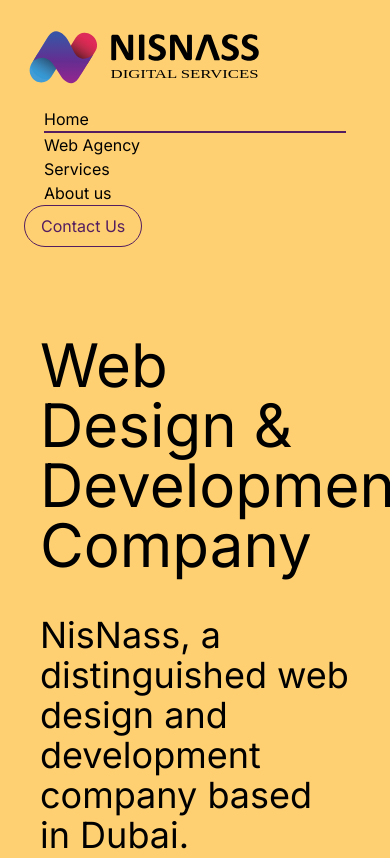
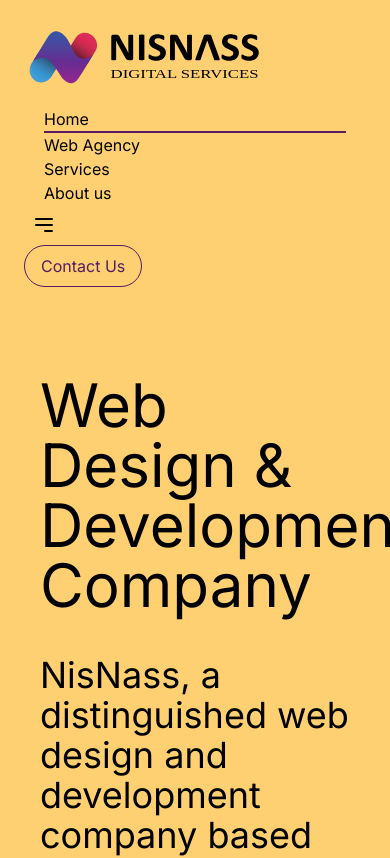
Before and after one commit to IrfanG-cloud/nisnass, a Next.js app: page /components/layout/header in a window 390 px wide. Shown: the top 858 px of the page. Built offline with nearby package versions, Linux system fonts and the light colour scheme.

Commit message:
responsive menu

```diff
--- a/src/app/components/layout/footer/page.tsx
+++ b/src/app/components/layout/footer/page.tsx
@@ -13,7 +13,7 @@ export default function Footer(){
                 </div>
             </div>
             <div className="md:flex pt-10">
-                <div className="w-1/2">
+                <div className="md:w-1/2">
                 <Image src="/final_logo.svg" width={200} height={200} alt="" />
                 <p className="py-10">
                 We are a full-service web agency / digital agency in Dubai that helps companies with digital marketing and by developing fast and converting websites and homepages in WordPress.
@@ -22,7 +22,7 @@ We are data and results driven and advocate building long-term value through mea
                 </p>
                 <h1 className="text-2xl font-bold">in</h1>
                 </div>
-                <div className="w-1/2">
+                <div className="md:w-1/2">
                     <div>
                     <h1 className="text-4xl">Web Development & Design company Nisnass</h1>
                     <div className="pt-10"><span>Galax (Great Nash AB)</span></div>
--- a/src/app/components/layout/header/navbar/page.tsx
+++ b/src/app/components/layout/header/navbar/page.tsx
@@ -1,7 +1,18 @@
+"use client";
+
 import Link from "next/link"
+import React, { useState } from "react";
+
 
 export default function Navbar () {
+
+    const [isClick, setisClick] = useState(false);
+
+    const toggleNavbar = () : void =>{
+        setisClick(!isClick)
+    }
   return (
+    <div>
     <div>
         <ul className='md:flex justify-around text-md'>
         <li className='md:inline-block mx-5 border-b-2 border-b-[#531D60]'>
@@ -18,5 +29,45 @@ export default function Navbar () {
         </li>
         </ul>
     </div>
+    <div className="md:hidden flex items-center">
+        <button className="inline-flex items-center justify-center p-2 focus:outline-none focus:ring-2 focus:ring-insert focuse:ring-white"
+        onClick={toggleNavbar}
+        >
+            {isClick ? (
+                <svg
+                className="h-6 w-6"
+                xmlns="http://www.w3.org/2000/svg"
+                fill="none"
+                viewBox="0 0 24 24"
+                stroke="currentColor">
+                <path
+                strokeLinecap="round"
+                strokeLinejoin="round"
+                strokeWidth={2}
+                d="M6 18L18 6M6 6l12 12"
+                >
+                </path>
+                </svg>
+            ): (
+                <svg
+                className="h-6 w-6"
+                xmlns="http://www.w3.org/2000/svg"
+                fill="none"
+                viewBox="0 0 24 24"
+                stroke="currentColor">
+                <path
+                strokeLinecap="round"
+                strokeLinejoin="round"
+                strokeWidth={2}
+                d="M4 6h16M4 12h16m-7 6h7"
+
+                />
+                </svg>
+            )
+            }
+        </button>
+
+    </div>
+    </div>
   )
 }
```
